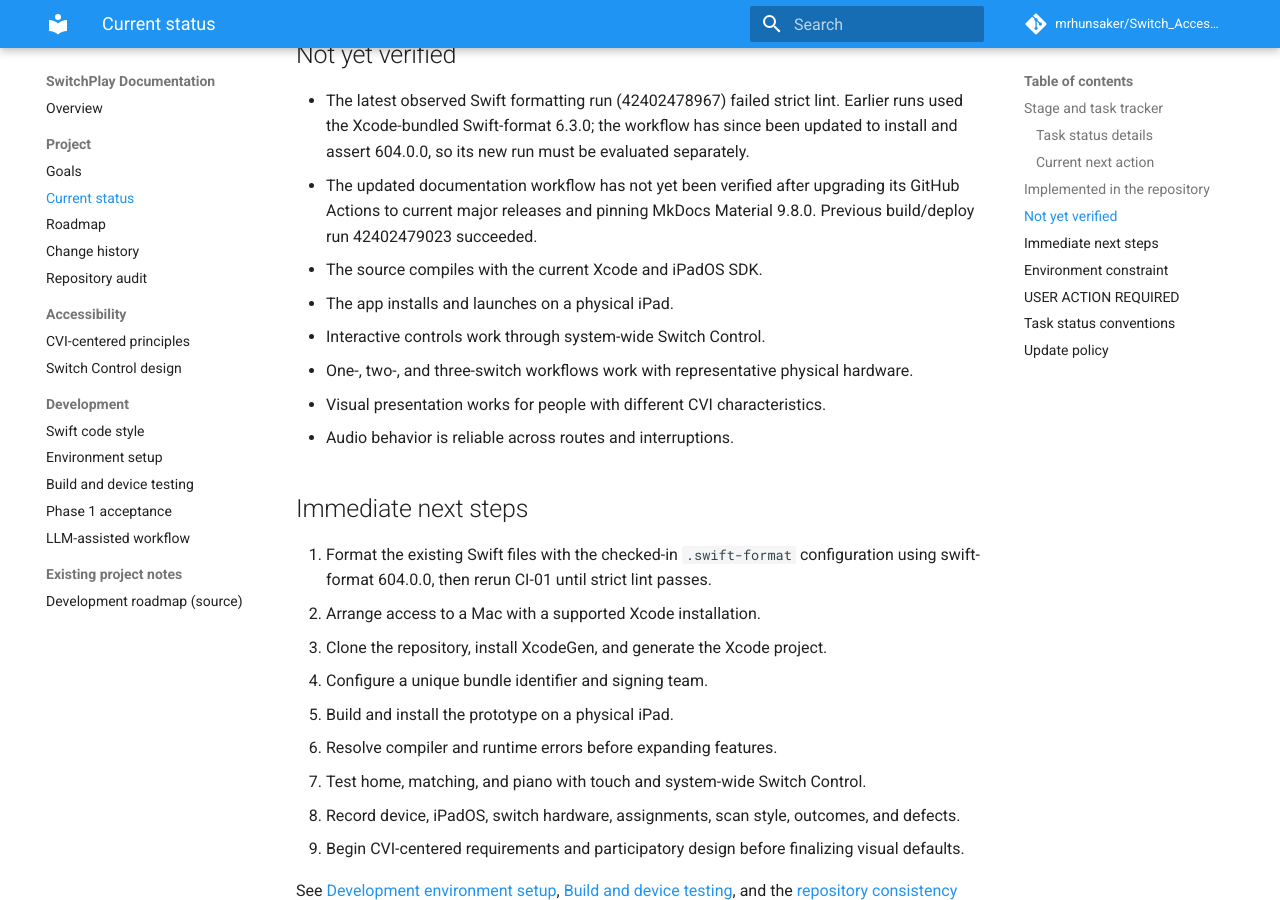
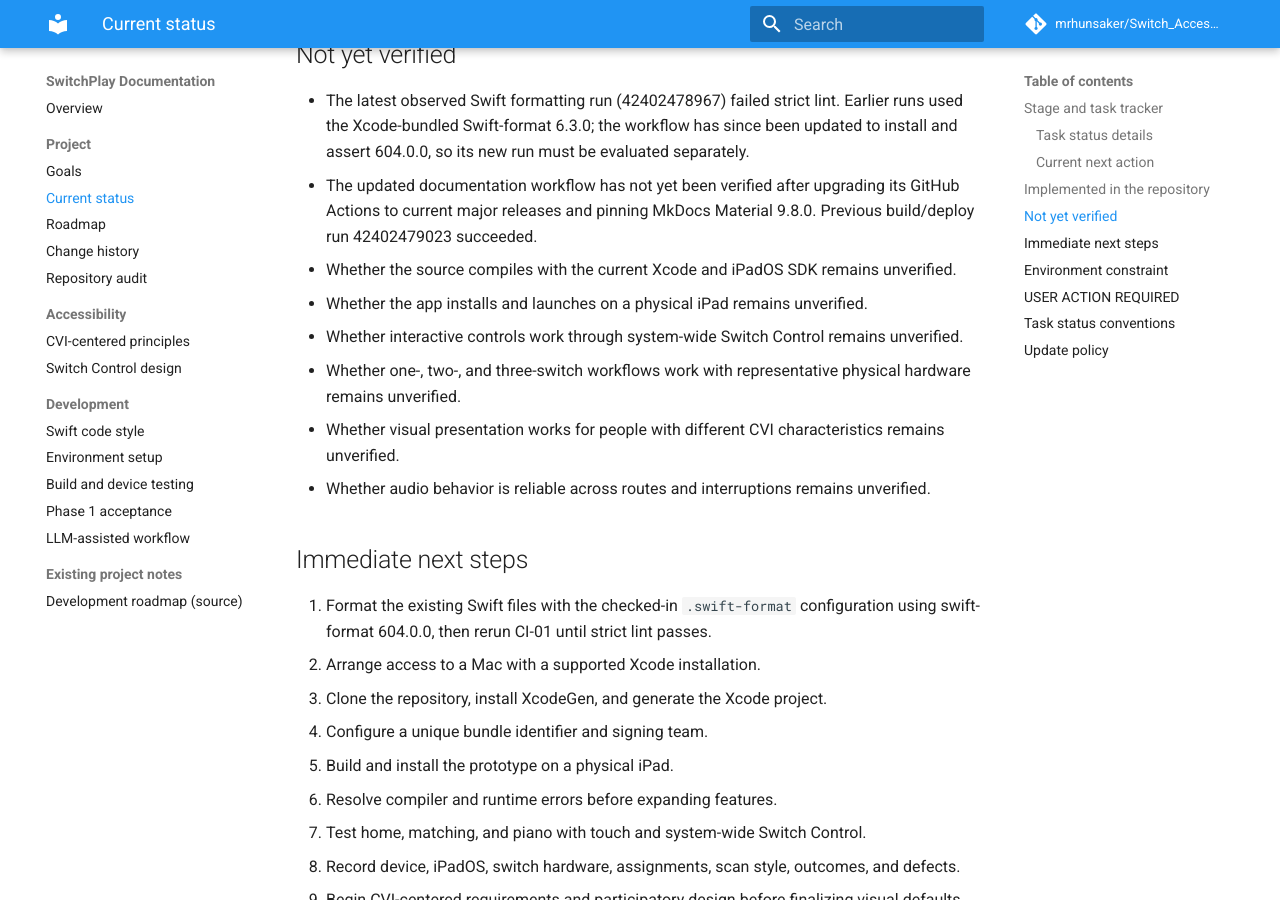
Before and after one commit to mrhunsaker/Switch_Access_iPadOS_App, an MkDocs documentation site: the page built from docs/project-status.md, in a window 1280 px wide and 900 px high, scrolled down 3186 px. Built offline with MkDocs 1.6.1 and Material for MkDocs 9.7.7, drawn with Linux system fonts in a browser that asks for light colours; comment, search, counter and statistics services are not loaded.

Commit message:
Fix remaining project status inaccuracies

```diff
--- a/docs/project-status.md
+++ b/docs/project-status.md
@@ -59,12 +59,12 @@ Confirm whether a Mac is available. If yes, report its macOS version and Xcode v
 ## Not yet verified
 - The latest observed Swift formatting run (42402478967) failed strict lint. Earlier runs used the Xcode-bundled Swift-format 6.3.0; the workflow has since been updated to install and assert 604.0.0, so its new run must be evaluated separately.
 - The updated documentation workflow has not yet been verified after upgrading its GitHub Actions to current major releases and pinning MkDocs Material 9.8.0. Previous build/deploy run 42402479023 succeeded.
-- The source compiles with the current Xcode and iPadOS SDK.
-- The app installs and launches on a physical iPad.
-- Interactive controls work through system-wide Switch Control.
-- One-, two-, and three-switch workflows work with representative physical hardware.
-- Visual presentation works for people with different CVI characteristics.
-- Audio behavior is reliable across routes and interruptions.
+- Whether the source compiles with the current Xcode and iPadOS SDK remains unverified.
+- Whether the app installs and launches on a physical iPad remains unverified.
+- Whether interactive controls work through system-wide Switch Control remains unverified.
+- Whether one-, two-, and three-switch workflows work with representative physical hardware remains unverified.
+- Whether visual presentation works for people with different CVI characteristics remains unverified.
+- Whether audio behavior is reliable across routes and interruptions remains unverified.
 
 ## Immediate next steps
 1. Format the existing Swift files with the checked-in `.swift-format` configuration using swift-format 604.0.0, then rerun CI-01 until strict lint passes.
```
